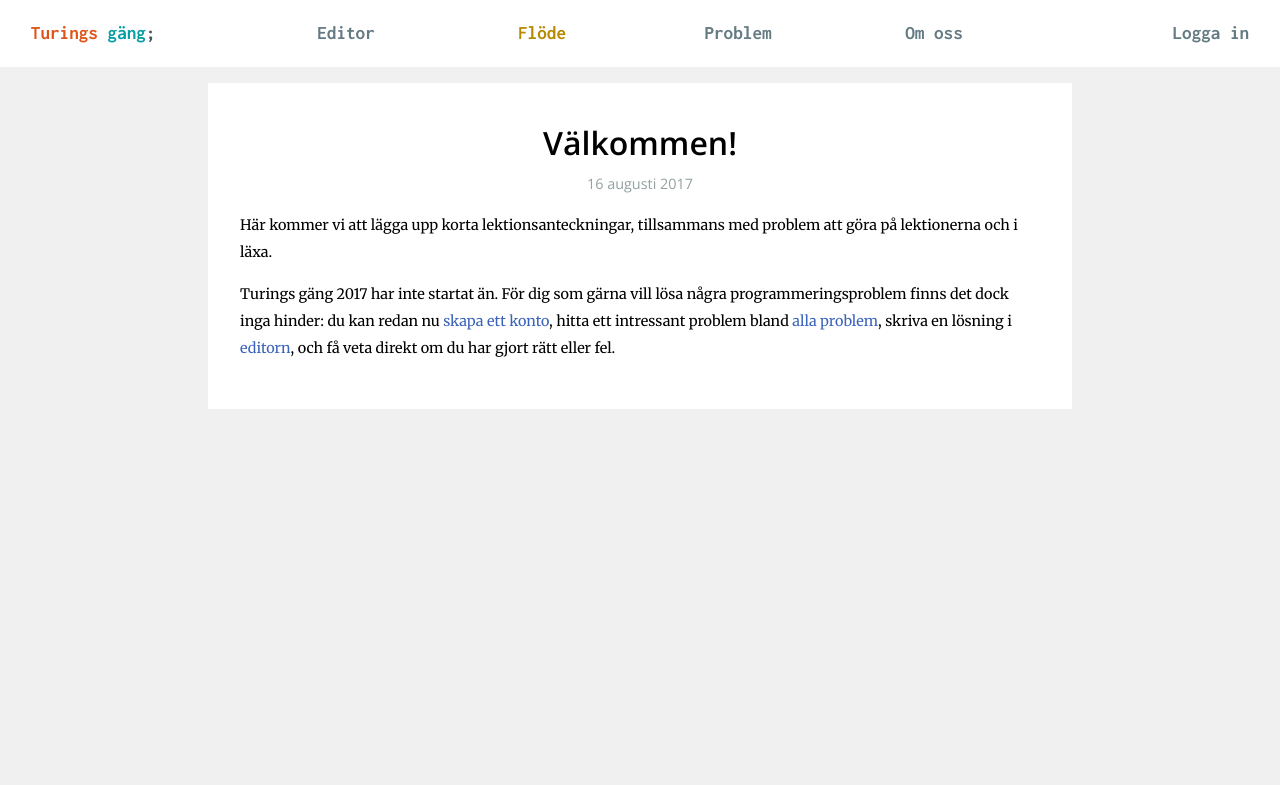
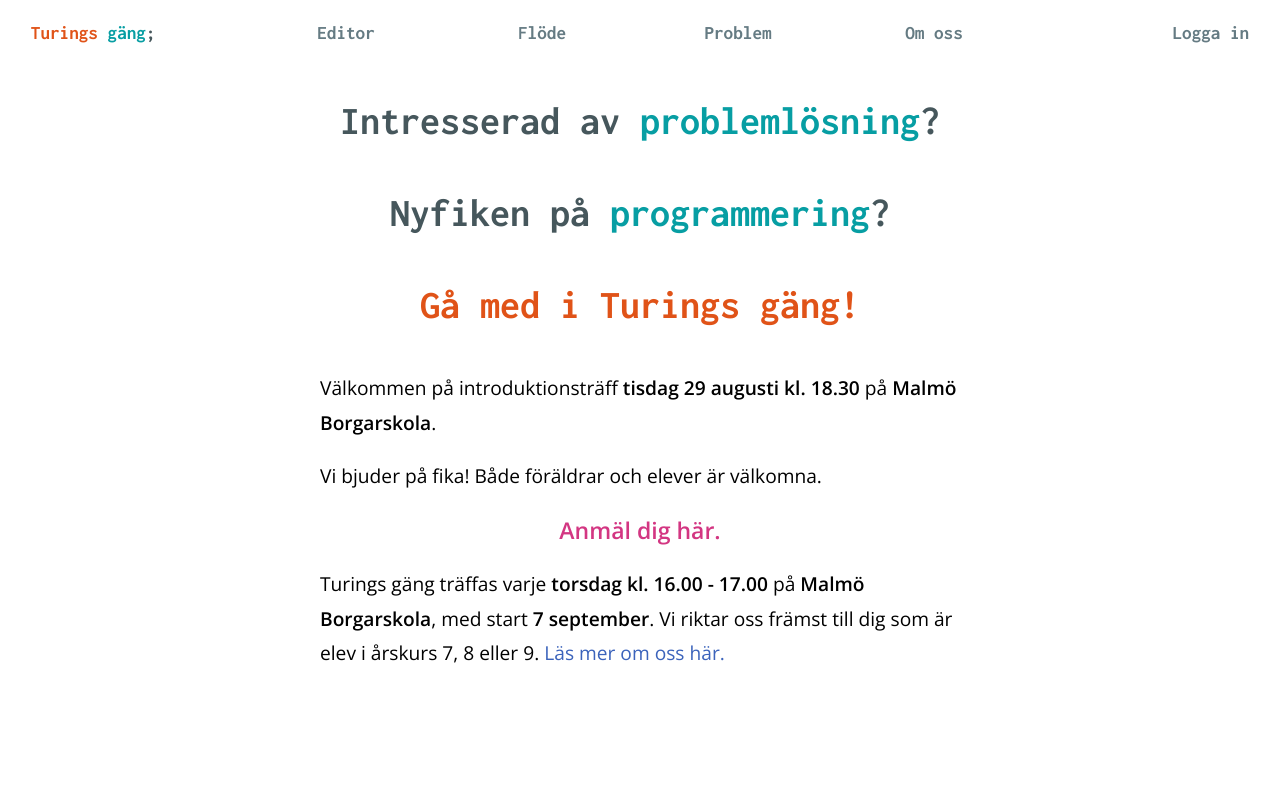
Before and after one commit to arvid220u/turingsgang, a Flask app: page / in a window 1280 px wide. Shown: the top 785 px of the page. Run offline with Flask 2, Linux system fonts and the light colour scheme.

Commit message:
Add promotional page as home page

```diff
--- a/app.py
+++ b/app.py
@@ -205,9 +205,9 @@
 
 @app.route("/")
 def home():
-    #return redirect(url_for("file?id=" + binascii.b2a_hex(os.urandom(15)).decode("utf-8"), scheme="https"))
-    #return redirect(url_for("loadfile", id=binascii.b2a_hex(os.urandom(15)).decode("utf-8"), _external=True, _scheme="https"))
-    return feed()
+
+    return render_template("home.html", logged_in=logged_in(), username=get_username())
+
 
 @app.route("/problems")
 def problemslist():
--- a/static/styles/mainpage.css
+++ b/static/styles/mainpage.css
@@ -14,6 +14,9 @@
 .bodyfileeditor {
     background-color: white;
     padding: 0;
+}
+.bodyhome {
+    background-color: white;
 }
 
 
@@ -745,7 +748,88 @@
 
 
 /* mobile! */
-@media (max-width: 700px) {
+
+
+#aboutbody p {
+    font-size: 0.9em;
+}
+
+
+.postbody {
+    font-family: Merriweather, serif;
+    padding: 1em 2em;
+    max-width: 50em;
+    margin: auto;
+    margin-top: 1em;
+    margin-bottom: 1em;
+    background-color: rgb(255,255,255);
+    padding-bottom: 2em;
+}
+.postcontent p {
+    font-size: 0.9em;
+}
+.postbody h1 {
+    margin-bottom: 0;
+}
+.postdate {
+    text-align: center;
+    font-size: 0.9em;
+    font-family: "Open Sans", sans-serif;
+    color: rgb(147,161,161);
+    margin: 0.5em 0;
+}
+
+
+
+
+#homemaindiv {
+    font-family: "Open Sans";
+    padding: 1em 2em;
+    padding-top: 0;
+    max-width: 40em;
+    margin: auto;
+    margin-top: 0;
+    background-color: rgb(255,255,255);
+    padding-bottom: 2em;
+}
+#homemaindiv h1 {
+    font-family: Inconsolata, mono-space;
+    font-size: 2.5em;
+}
+#homemaindiv .question {
+    color: rgb(70,87,92);
+}
+#homemaindiv .turkos {
+    color: rgb(7,158,163);
+}
+#homemaindiv .answer {
+    color: rgb(224,83,24);
+}
+#homemaindiv #introinfo {
+    margin-top: 2em;
+    font-size: 1.2em;
+    line-height: 180%;
+}
+#homemaindiv #extrainfo {
+    font-size: 1.2em;
+    line-height: 180%;
+}
+#homemaindiv #signupturingsgang {
+    text-align: center;
+    font-weight: bold;
+    font-size: 1.2em;
+}
+#homemaindiv #signupturingsgang a {
+    color: rgb(211,54,130);
+}
+
+
+
+
+@media (max-width: 780px) {
+    #homemaindiv h1 {
+        font-size: 2em;
+    }
     .centernavigationtablerow {
         display: none;
     }
@@ -781,35 +865,3 @@
     }
 
 }
-
-
-
-
-#aboutbody p {
-    font-size: 0.9em;
-}
-
-
-.postbody {
-    font-family: Merriweather, serif;
-    padding: 1em 2em;
-    max-width: 50em;
-    margin: auto;
-    margin-top: 1em;
-    margin-bottom: 1em;
-    background-color: rgb(255,255,255);
-    padding-bottom: 2em;
-}
-.postcontent p {
-    font-size: 0.9em;
-}
-.postbody h1 {
-    margin-bottom: 0;
-}
-.postdate {
-    text-align: center;
-    font-size: 0.9em;
-    font-family: "Open Sans", sans-serif;
-    color: rgb(147,161,161);
-    margin: 0.5em 0;
-}
--- a/templates/base.html
+++ b/templates/base.html
@@ -1,9 +1,9 @@
 <!DOCTYPE html>
-<html lang="en">
+<html lang="sv">
 
 <head>
     <title>{% block title %}{% endblock %}</title>
-
+    <meta charset="UTF-8">
 
     <link href="{{ url_for('static',filename='styles/mainpage.css') }}" rel="stylesheet" type="text/css">
     <link href="https://fonts.googleapis.com/css?family=Inconsolata:700|Merriweather|Open+Sans:400,600" rel="stylesheet">
--- a/templates/feed.html
+++ b/templates/feed.html
@@ -1,5 +1,5 @@
 {% extends "base.html" %}
-{% block title %}Turings gäng{% endblock %}
+{% block title %}Flöde - Turings gäng{% endblock %}
 {% block nav_feed %}navbaractive{% endblock %}
 {% block mobile_nav_feed %}navbaractive{% endblock %}
 
--- /dev/null
+++ b/templates/home.html
@@ -0,0 +1,34 @@
+{% extends "base.html" %}
+{% block title %}Turings gäng{% endblock %}
+
+{% block bodyid %}bodyhome{% endblock %}
+
+{% block body %}
+
+<div id="homemaindiv">
+
+    <h1 class="question">Intresserad av <span class="turkos">problemlösning</span>?</h1>
+    <h1 class="question">Nyfiken på <span class="turkos">programmering</span>?</h1>
+    <h1 class="answer">Gå med i Turings gäng!</h1>
+
+    <div id="introinfo">
+        <p>
+        Välkommen på introduktionsträff <b>tisdag 29 augusti kl. 18.30</b> på <b>Malmö Borgarskola</b>.
+        </p>
+        <p>
+        Vi bjuder på fika! Både föräldrar och elever är välkomna.
+        </p>
+        <div id="signupturingsgang">
+        <a target="_blank" href="https://goo.gl/forms/fXwXn9Y51zCi3F703">Anmäl dig här.</a>
+        </div>
+    </div>
+    <div id="extrainfo">
+        <p>
+        Turings gäng träffas varje <b>torsdag kl. 16.00 - 17.00</b> på <b>Malmö Borgarskola</b>, med start <b>7 september</b>.
+        Vi riktar oss främst till dig som är elev i årskurs 7, 8 eller 9. <a href="{{ url_for('about', _external=True, _scheme='https') }}">Läs mer om oss här.</a>
+        </p>
+    </div>
+
+</div>
+
+{% endblock %}
```
Also changed, not shown: templates/about.html (+5 -3 lines).
